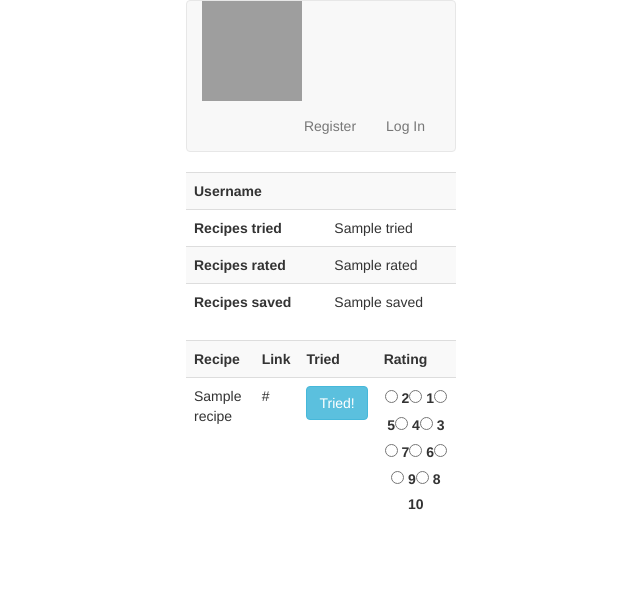
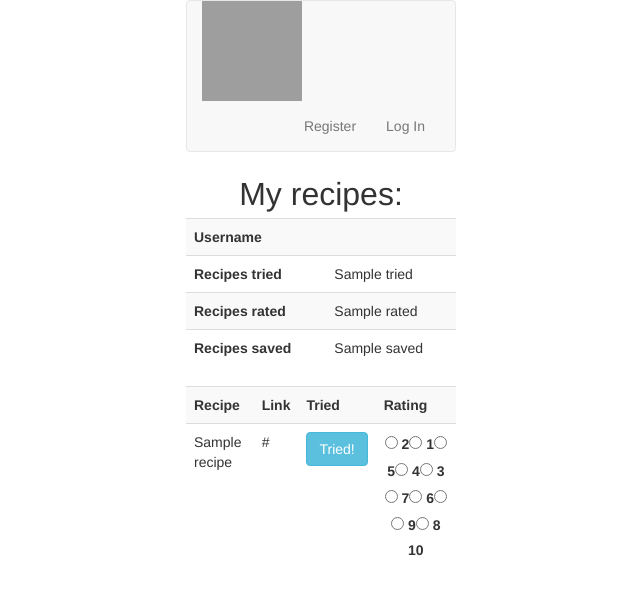
Before and after one commit to taliafawzy/16, a Flask app: template templates/mypage.html in a window 1280 px wide. Shown: the top 595 px of the page, without its empty margins (319-959 px from the left). Run offline with Flask 2, Linux system fonts and the light colour scheme; the template is opened without the code that fills it: most values are stand-ins (such as "Sample title", 1, 10 or a date in 2020); some libraries are stand-ins or nearby versions; grey boxes are pictures that could not be loaded.

Commit message:
my recipes

```diff
--- a/templates/mypage.html
+++ b/templates/mypage.html
@@ -6,7 +6,9 @@
 
 {% block main %}
     <form action="{{ url_for('mypage') }}" method="post">
-
+    <div>
+        <font size= "6">My recipes:</font>
+    </div>
     <table class="table table-striped">
     <tr>
         <th>Username</th>
```
